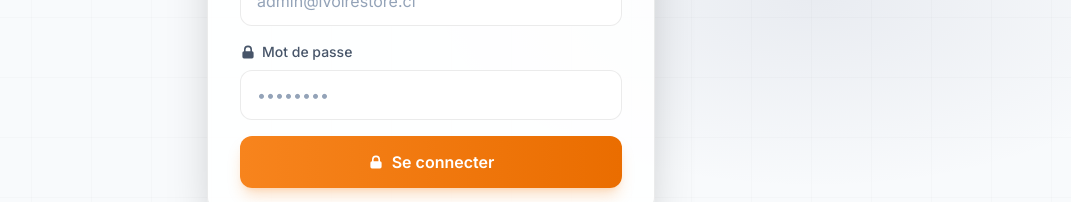
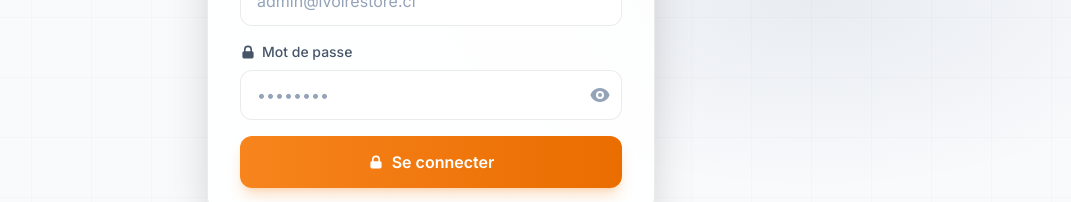
Before and after one commit to Armeldehe/ivoirestore_client, a React (Vite) app: page /admin/login in a window 1280 px wide. Shown: the part 403-605 px from the top of the page, without its empty margins (209-1280 px from the left). Built offline with nearby package versions, Linux system fonts and the light colour scheme; no server answers.

Commit message:
feat: Add password visibility toggles to vendor and admin login forms

```diff
--- a/src/pages/admin/AdminBoutiquesPage.jsx
+++ b/src/pages/admin/AdminBoutiquesPage.jsx
@@ -9,6 +9,8 @@ import {
   HiPencil,
   HiUserAdd,
   HiCurrencyDollar,
+  HiEye,
+  HiEyeOff,
 } from "react-icons/hi";
 import AdminLayout from "../../layouts/AdminLayout";
 import {
@@ -151,6 +153,7 @@ function CommissionModal({ isOpen, boutique, onClose, onSave }) {
 /* ─── Vendeur Creation Modal ─────────────────────────────────────────────── */
 function VendeurModal({ isOpen, boutique, onClose }) {
   const [form, setForm] = useState({ email: "", password: "" });
+  const [showPassword, setShowPassword] = useState(false);
   const [saving, setSaving] = useState(false);
 
   if (!isOpen || !boutique) return null;
@@ -238,17 +241,30 @@ function VendeurModal({ isOpen, boutique, onClose }) {
               >
                 Mot de passe
               </label>
+              <div className="relative">
                 <input
-                type="password"
+                  type={showPassword ? "text" : "password"}
                   value={form.password}
                   onChange={(e) =>
                     setForm((f) => ({ ...f, password: e.target.value }))
                   }
                   placeholder="Minimum 6 caractères"
-                className="input-field"
+                  className="input-field pr-10"
                   required
                   minLength={6}
                 />
+                <button
+                  type="button"
+                  onClick={() => setShowPassword(!showPassword)}
+                  className="absolute right-3 top-1/2 -translate-y-1/2 text-slate-400 hover:text-orange-500 transition-colors"
+                >
+                  {showPassword ? (
+                    <HiEyeOff className="w-5 h-5" />
+                  ) : (
+                    <HiEye className="w-5 h-5" />
+                  )}
+                </button>
+              </div>
             </div>
             <div className="flex gap-3 justify-end">
               <button
--- a/src/pages/admin/AdminLoginPage.jsx
+++ b/src/pages/admin/AdminLoginPage.jsx
@@ -1,13 +1,14 @@
 import { useState } from "react";
 import { useNavigate, Navigate } from "react-router-dom";
 import { motion } from "framer-motion";
-import { HiLockClosed, HiMail } from "react-icons/hi";
+import { HiLockClosed, HiMail, HiEye, HiEyeOff } from "react-icons/hi";
 import { useAuth } from "../../context/AuthContext";
 
 export default function AdminLoginPage() {
   const { login, isAuth } = useAuth();
   const navigate = useNavigate();
   const [form, setForm] = useState({ email: "", password: "" });
+  const [showPassword, setShowPassword] = useState(false);
   const [loading, setLoading] = useState(false);
   const [error, setError] = useState("");
 
@@ -118,17 +119,30 @@ export default function AdminLoginPage() {
               >
                 <HiLockClosed className="w-4 h-4" /> Mot de passe
               </label>
+              <div className="relative">
                 <input
-                type="password"
+                  type={showPassword ? "text" : "password"}
                   autoComplete="current-password"
                   placeholder="••••••••"
                   value={form.password}
                   onChange={(e) =>
                     setForm((f) => ({ ...f, password: e.target.value }))
                   }
-                className="input-field"
+                  className="input-field pr-10"
                   required
                 />
+                <button
+                  type="button"
+                  onClick={() => setShowPassword(!showPassword)}
+                  className="absolute right-3 top-1/2 -translate-y-1/2 text-slate-400 hover:text-emerald-500 transition-colors"
+                >
+                  {showPassword ? (
+                    <HiEyeOff className="w-5 h-5" />
+                  ) : (
+                    <HiEye className="w-5 h-5" />
+                  )}
+                </button>
+              </div>
             </div>
 
             <button
--- a/src/pages/vendeur/VendeurLoginPage.jsx
+++ b/src/pages/vendeur/VendeurLoginPage.jsx
@@ -1,13 +1,14 @@
 import { useState } from "react";
 import { useNavigate, Navigate } from "react-router-dom";
 import { motion } from "framer-motion";
-import { HiLockClosed, HiMail } from "react-icons/hi";
+import { HiLockClosed, HiMail, HiEye, HiEyeOff } from "react-icons/hi";
 import { useVendeurAuth } from "../../context/VendeurAuthContext";
 
 export default function VendeurLoginPage() {
   const { login, isAuth } = useVendeurAuth();
   const navigate = useNavigate();
   const [form, setForm] = useState({ email: "", password: "" });
+  const [showPassword, setShowPassword] = useState(false);
   const [loading, setLoading] = useState(false);
   const [error, setError] = useState("");
 
@@ -116,17 +117,30 @@ export default function VendeurLoginPage() {
               >
                 <HiLockClosed className="w-4 h-4" /> Mot de passe
               </label>
+              <div className="relative">
                 <input
-                type="password"
+                  type={showPassword ? "text" : "password"}
                   autoComplete="current-password"
                   placeholder="••••••••"
                   value={form.password}
                   onChange={(e) =>
                     setForm((f) => ({ ...f, password: e.target.value }))
                   }
-                className="input-field"
+                  className="input-field pr-10"
                   required
                 />
+                <button
+                  type="button"
+                  onClick={() => setShowPassword(!showPassword)}
+                  className="absolute right-3 top-1/2 -translate-y-1/2 text-slate-400 hover:text-emerald-500 transition-colors"
+                >
+                  {showPassword ? (
+                    <HiEyeOff className="w-5 h-5" />
+                  ) : (
+                    <HiEye className="w-5 h-5" />
+                  )}
+                </button>
+              </div>
             </div>
 
             <button
```
Lines whose indentation alone changed are shown as unchanged.
